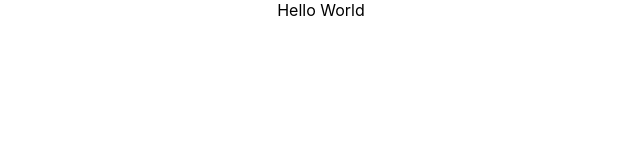
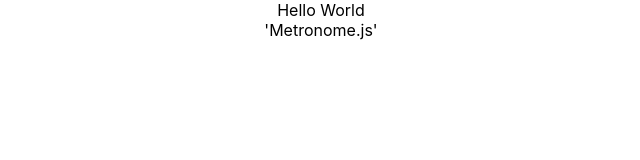
Before and after one commit to MichaelAbe/flowy, a React (Create React App) app: page / in a window 1280 px wide. Shown: the top 160 px of the page, without its empty margins (319-959 px from the left). Built offline with nearby package versions, Linux system fonts and the light colour scheme.

Commit message:
created components/metronome.js file

```diff
--- a/src/App.js
+++ b/src/App.js
@@ -1,10 +1,12 @@
 import logo from './logo.svg';
 import './App.css';
+import Metronome from './Components/Metronome';
 
 function App() {
   return (
     <div className="App">
       Hello World
+      <Metronome/>
     </div>
   );
 }
--- a/src/Components/Metronome.js
+++ b/src/Components/Metronome.js
@@ -0,0 +1,9 @@
+import React from 'react'
+
+export default function Metronome() {
+    return (
+        <div>
+            'Metronome.js'
+        </div>
+    )
+}
```
